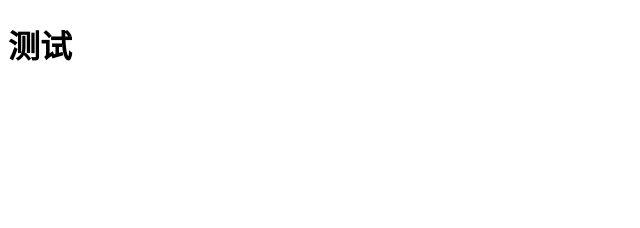
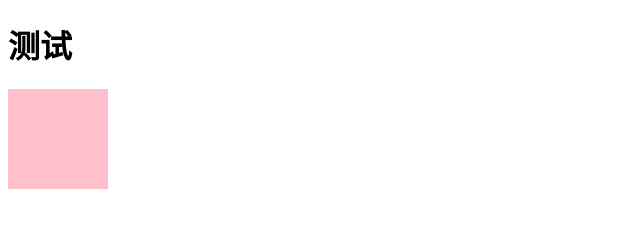
Before and after one commit to passerbylu/qianduan41qi, a plain HTML site: page index.html in a window 1280 px wide. Shown: the whole page, without its empty margins (0-640 px from the left). Drawn offline with Linux system fonts and the light colour scheme.

Commit message:
添加css样式

```diff
--- a/index.html
+++ b/index.html
@@ -3,8 +3,16 @@
 <head>
     <meta charset="UTF-8">
     <title>Title</title>
+    <style>
+        .demo{
+            width:100px;
+            height:100px;
+            background-color: pink;
+        }
+    </style>
 </head>
 <body>
     <h1>测试</h1>
+    <div class="demo"></div>
 </body>
 </html>
```
